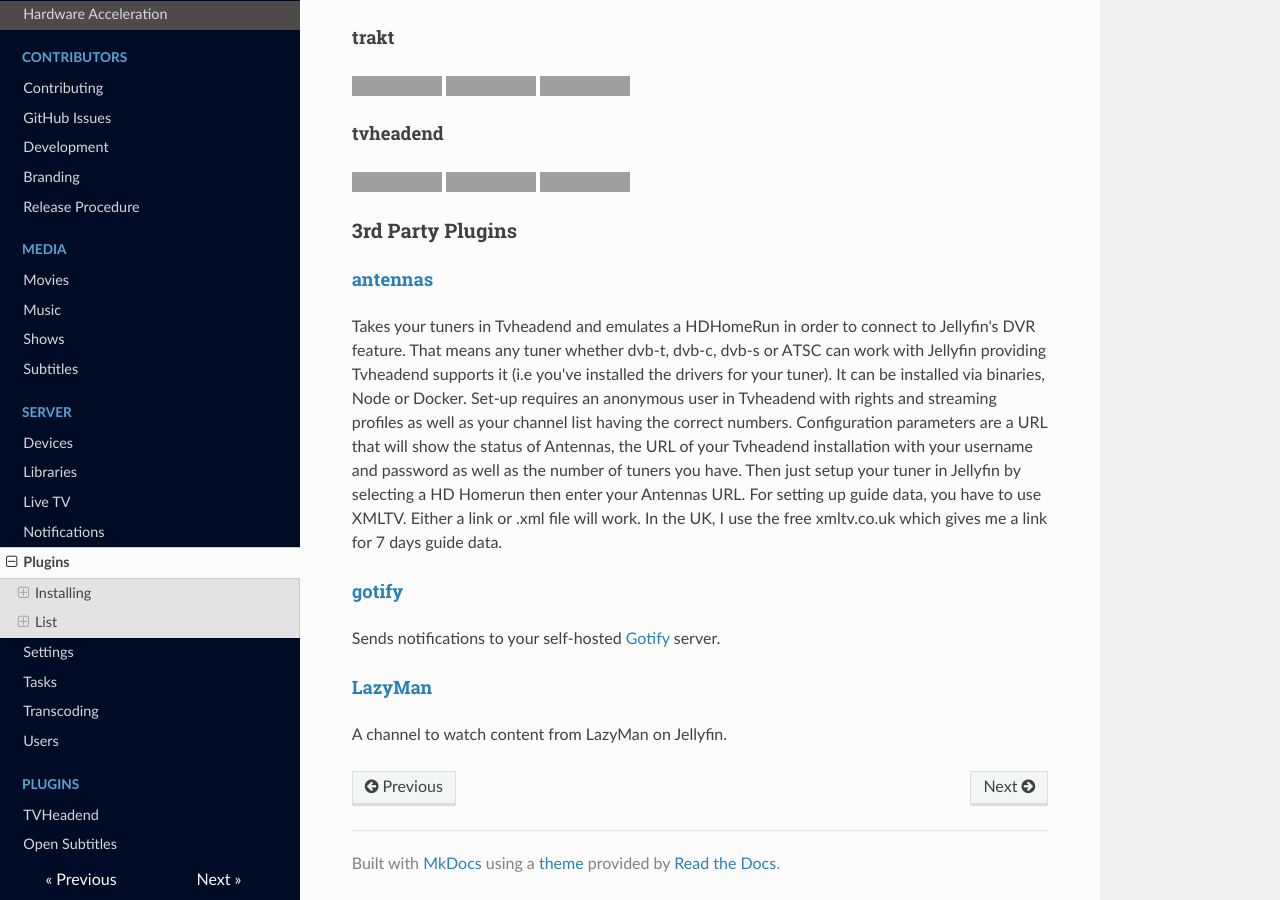
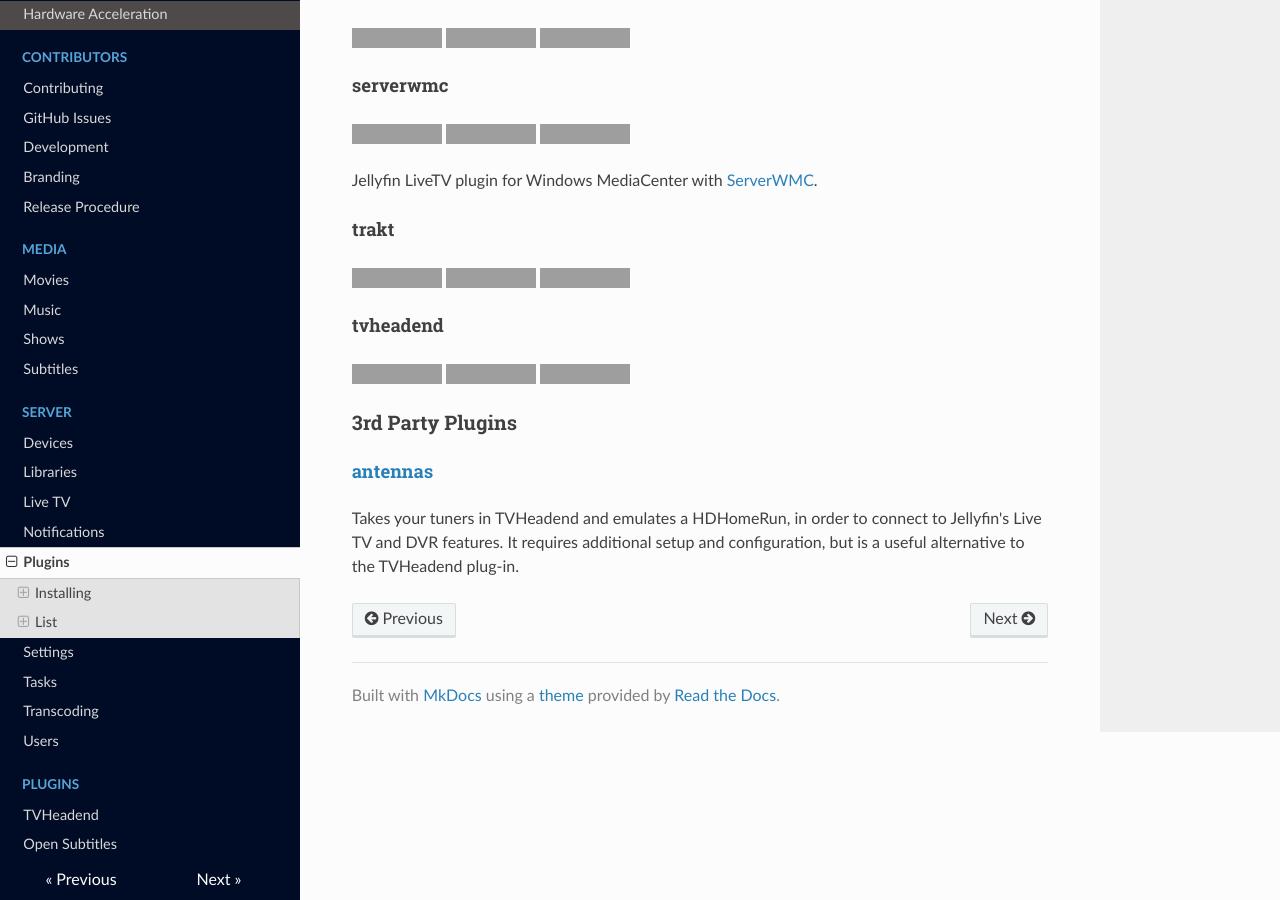
Before and after one commit to jellyfin-archive/jellyfin-docs, an MkDocs documentation site: the page built from docs/server/plugins.md, in a window 1280 px wide and 900 px high, scrolled down 1526 px. Built offline with MkDocs 1.6.1, drawn with Linux system fonts in a browser that asks for light colours; nearby versions of some CDN libraries; old or Windows-style settings are respelled for this version of MkDocs; some of the changed text lies outside the part shown; grey boxes are pictures that could not be loaded.

Commit message:
Add categories, shorten descriptions, remove entry
This shortens the entry for Antennas, and also adds the missing categories. Removes a plugin to fix #99.

```diff
--- a/docs/server/plugins.md
+++ b/docs/server/plugins.md
@@ -8,9 +8,17 @@ Jellyfin has a collection of optional plugins that can be installed to provide a
 
 Many plugins are available in a repository hosted on our servers, which can be easily installed using the plugin catalog in the settings. At the moment many of these are still being updated frequently so the version number may not be accurate. There are several different categories that can indicate what kind of functionality the plugins may provide.
 
+**Authentication:** Add new authentication providers, such as LDAP.
+
 **Channels:** Allow streaming remote audio or video content.
 
+**General:** Plugins that serve general purposes, such as sync with Trakt.tv, or Kodi.
+
+**Live TV:** Plugins that help with connecting to tuners, such as NextPVR, or TVHeadend.
+
 **Metadata:** Scrape metadata from a new source or modify existing metadata.
+
+**Notifications:** Allow notifications to connect to many different services, including Gotify and Slack.
 
 ### Manual
 
@@ -79,12 +87,4 @@ Jellyfin LiveTV plugin for Windows MediaCenter with [ServerWMC](https://github.c
 
 #### [antennas](https://github.com/TheJF/antennas)
 
-Takes your tuners in Tvheadend and emulates a HDHomeRun in order to connect to Jellyfin's DVR feature. That means any tuner whether dvb-t, dvb-c, dvb-s or ATSC can work with Jellyfin providing Tvheadend supports it (i.e you've installed the drivers for your tuner). It can be installed via binaries, Node or Docker. Set-up requires an anonymous user in Tvheadend with rights and streaming profiles as well as your channel list having the correct numbers. Configuration parameters are a URL that will show the status of Antennas, the URL of your Tvheadend installation with your username and password as well as the number of tuners you have. Then just setup your tuner in Jellyfin by selecting a HD Homerun then enter your Antennas URL. For setting up guide data, you have to use XMLTV. Either a link or .xml file will work. In the UK, I use the free xmltv.co.uk which gives me a link for 7 days guide data.
-
-#### [gotify](https://github.com/crobibero/Jellyfin.Plugins.Gotify)
-
-Sends notifications to your self-hosted [Gotify](https://gotify.net/) server.
-
-#### [LazyMan](https://github.com/crobibero/Jellyfin.Channels.LazyMan)
-
-A channel to watch content from LazyMan on Jellyfin.
+Takes your tuners in TVHeadend and emulates a HDHomeRun, in order to connect to Jellyfin's Live TV and DVR features. It requires additional setup and configuration, but is a useful alternative to the TVHeadend plug-in.
```
